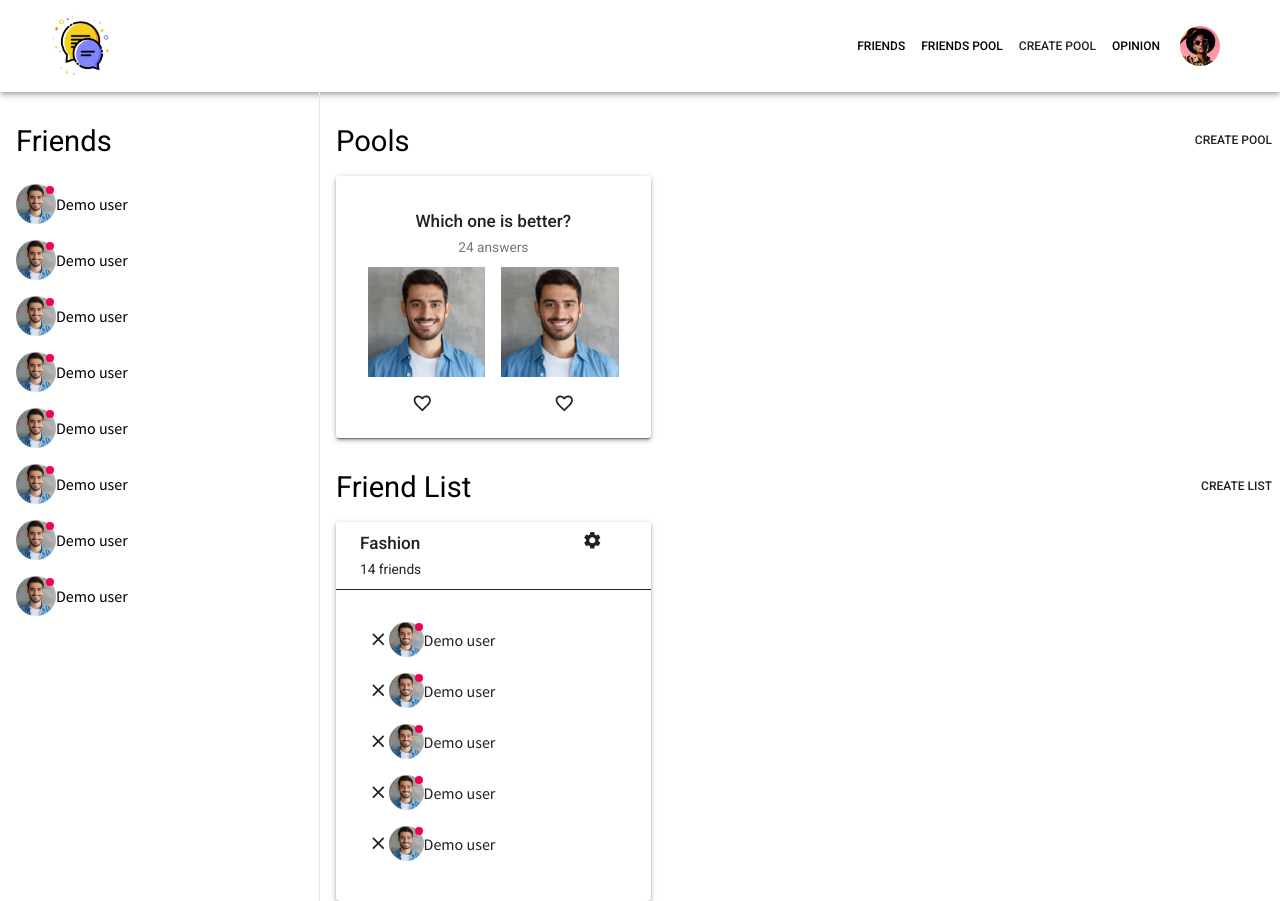
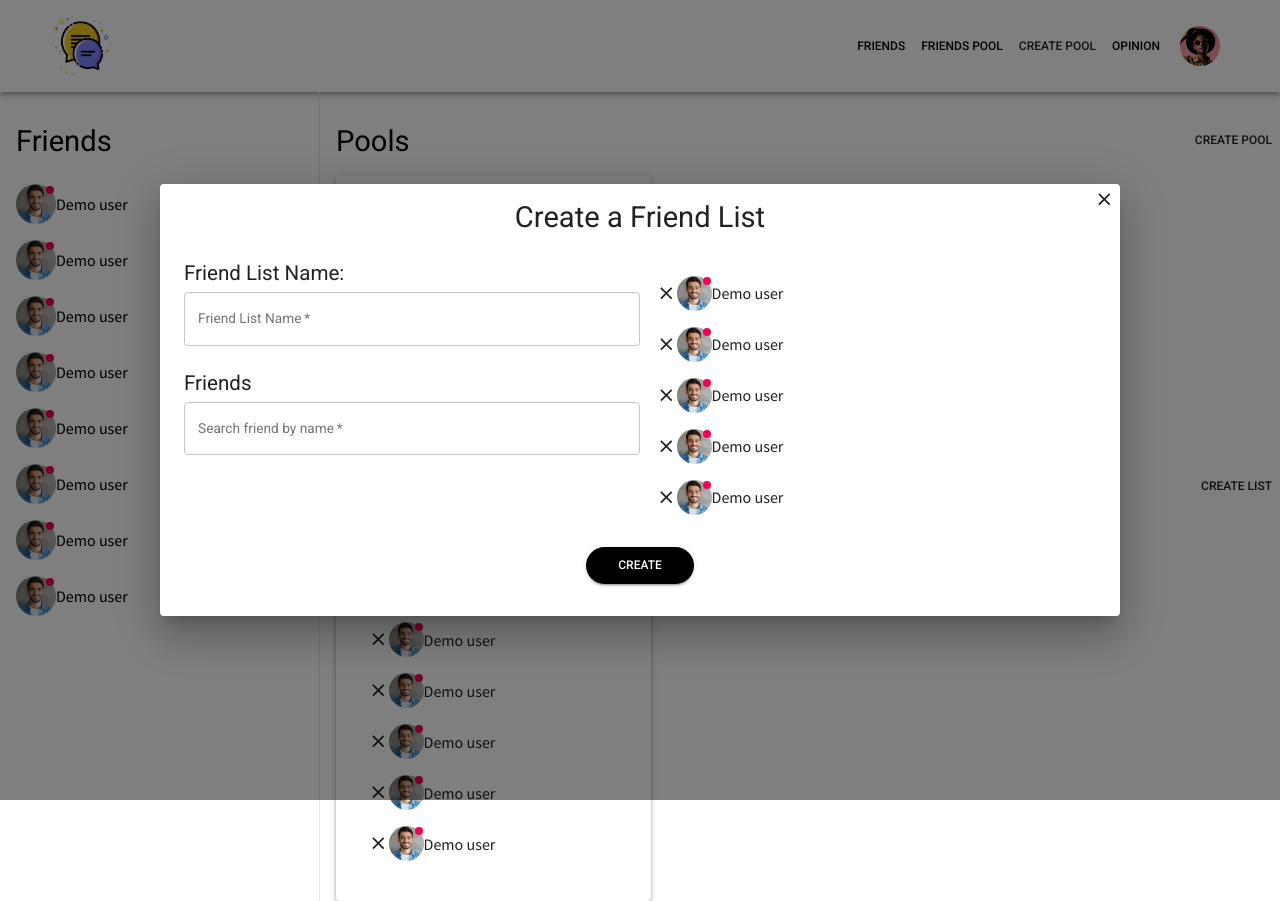
Before and after one commit to GauravTayade/express-starter-gaurav, a React (Create React App) app in the folder client/: page /user/dashboard in a window 1280 px wide. Both pictures are taken after a click on the button "CREATE LIST". Built offline with nearby package versions, Linux system fonts and the light colour scheme.

Commit message:
Create friend list dialog added

```diff
--- a/client/src/pages/user/Dashboard.js
+++ b/client/src/pages/user/Dashboard.js
@@ -20,6 +20,7 @@ import FavoriteBorderIcon from '@material-ui/icons/FavoriteBorder';
 import SettingsIcon from '@material-ui/icons/Settings';
 import {makeStyles} from "@material-ui/core/styles";
 import {Close} from "@material-ui/icons";
+import FriendListDialog from "./dashboardComponents/FriendListDialog";
 
 const dashStyle = makeStyles(theme => ({
   avatarSm: {
@@ -38,6 +39,7 @@ const DashboardPage = (props) => {
 
   const classes = dashStyle();
   const [dialogStatus,setDialogStatus] = useState(false);
+  const [friendListDialogStatus,setFriendListDialogStatus] = useState(false);
 
   const closeDialog = () =>{
     setDialogStatus(false)
@@ -45,6 +47,14 @@ const DashboardPage = (props) => {
 
   const openDialog= () =>{
     setDialogStatus(true)
+  }
+
+  const openFriendListDialog = () =>{
+    setFriendListDialogStatus(true)
+  }
+
+  const closeFriendListDialog = () => {
+    setFriendListDialogStatus(false)
   }
 
   return (
@@ -180,7 +190,7 @@ const DashboardPage = (props) => {
                 </Grid>
                 <Grid item xs={6}>
                   <Box display="flex" justifyContent="flex-end">
-                    <Button>Create List</Button>
+                    <Button onClick={openFriendListDialog}>Create List</Button>
                   </Box>
                 </Grid>
               </Grid>
@@ -258,7 +268,12 @@ const DashboardPage = (props) => {
           </Grid>
         </Grid>
       </Grid>
-      <PoolDialog dialogStatus={dialogStatus} closeDialog={closeDialog}/>
+      <PoolDialog
+        dialogStatus={dialogStatus}
+        closeDialog={closeDialog}/>
+      <FriendListDialog
+        dialogStatus={friendListDialogStatus}
+        closeDialog={closeFriendListDialog}/>
     </>
   )
 
--- /dev/null
+++ b/client/src/pages/user/dashboardComponents/FriendListDialog.js
@@ -0,0 +1,158 @@
+import React from 'react';
+import {
+  Dialog,
+  DialogContent,
+  DialogTitle,
+  Grid,
+  DialogActions,
+  Button,
+  Typography,
+  Box,
+  TextField,
+  FormControl,
+  ListItem,
+  Badge,
+  Avatar,
+  List
+} from "@material-ui/core";
+import CloseIcon from '@material-ui/icons/Close';
+import {makeStyles} from "@material-ui/core/styles";
+import {Close} from "@material-ui/icons";
+
+const dialogStyle = makeStyles(theme => ({
+  root:{
+    overflow:"hidden",
+  },
+  label: {
+    marginBottom: "0.3rem",
+    display: "inline-block"
+  },
+  dialogBottom: {
+    justifyContent: 'center',
+    marginBottom: '1.5rem'
+  },
+  btnBlack: {
+    backgroundColor: '#000',
+    color: '#fff',
+    borderRadius: '25px',
+    paddingTop: '0.5rem',
+    paddingBottom: '0.5rem',
+    paddingRight: '2rem',
+    paddingLeft: '2rem'
+  },
+  closeBtn: {
+    right: '5px',
+    position: 'absolute',
+    top: '5px'
+  },
+  avatarSm: {
+    width: '35px',
+    height: '35px'
+  }
+}))
+
+const FriendListDialog = (props) => {
+
+  const classes = dialogStyle();
+
+  return (
+    <>
+      <Dialog open={props.dialogStatus} fullWidth={true} maxWidth="md">
+        <DialogTitle id="customized-dialog-title">
+          <Typography variant="h4" align="center">
+            Create a Friend List
+          </Typography>
+          <CloseIcon className={classes.closeBtn} onClick={props.closeDialog}/>
+        </DialogTitle>
+        <DialogContent>
+          <Grid container>
+            <Grid item xs={6}>
+              <Grid container spacing={3}>
+                <Grid item xs={12}>
+                  <Typography variant="h5">
+                    <label className={classes.label}>Friend List Name:</label>
+                  </Typography>
+                  <TextField
+                    required
+                    fullWidth
+                    name='listname'
+                    id='listname'
+                    type='text'
+                    variant='outlined'
+                    label='Friend List Name'/>
+                </Grid>
+                <Grid item xs={12}>
+                  <Typography variant="h5">
+                    <label className={classes.label}>Friends</label>
+                  </Typography>
+                  <FormControl variant='outlined' fullWidth>
+                    <TextField
+                      required
+                      fullWidth
+                      name='friendSearch'
+                      id='friendSearch'
+                      type='text'
+                      variant='outlined'
+                      label='Search friend by name'/>
+                  </FormControl>
+                </Grid>
+              </Grid>
+            </Grid>
+            <Grid item xs={6}>
+              <List>
+                <ListItem>
+                  <Close/>
+                  <Badge color="secondary" overlap="circle" badgeContent=" " variant="dot">
+                    <Avatar className={classes.avatarSm} alt="user"
+                            src="/assets/photos/65338712f1d88aa91c7d53e73f1596addb4caad7.png"/>
+                  </Badge>
+                  Demo user
+                </ListItem>
+                <ListItem>
+                  <Close/>
+                  <Badge color="secondary" overlap="circle" badgeContent=" " variant="dot">
+                    <Avatar alt="user" className={classes.avatarSm}
+                            src="/assets/photos/65338712f1d88aa91c7d53e73f1596addb4caad7.png"/>
+                  </Badge>
+                  Demo user
+                </ListItem>
+                <ListItem>
+                  <Close/>
+                  <Badge color="secondary" overlap="circle" badgeContent=" " variant="dot">
+                    <Avatar alt="user" className={classes.avatarSm}
+                            src="/assets/photos/65338712f1d88aa91c7d53e73f1596addb4caad7.png"/>
+                  </Badge>
+                  Demo user
+                </ListItem>
+                <ListItem>
+                  <Close/>
+                  <Badge color="secondary" overlap="circle" badgeContent=" " variant="dot">
+                    <Avatar alt="user" className={classes.avatarSm}
+                            src="/assets/photos/65338712f1d88aa91c7d53e73f1596addb4caad7.png"/>
+                  </Badge>
+                  Demo user
+                </ListItem>
+                <ListItem>
+                  <Close/>
+                  <Badge color="secondary" overlap="circle" badgeContent=" " variant="dot">
+                    <Avatar alt="user" className={classes.avatarSm}
+                            src="/assets/photos/65338712f1d88aa91c7d53e73f1596addb4caad7.png"/>
+                  </Badge>
+                  Demo user
+                </ListItem>
+              </List>
+            </Grid>
+          </Grid>
+        </DialogContent>
+        <DialogActions className={classes.dialogBottom}>
+          <Box alignItems="center">
+            <Button variant="contained" className={classes.btnBlack}>CREATE</Button>
+          </Box>
+        </DialogActions>
+      </Dialog>
+    </>
+  )
+
+}
+
+export default FriendListDialog;
```
